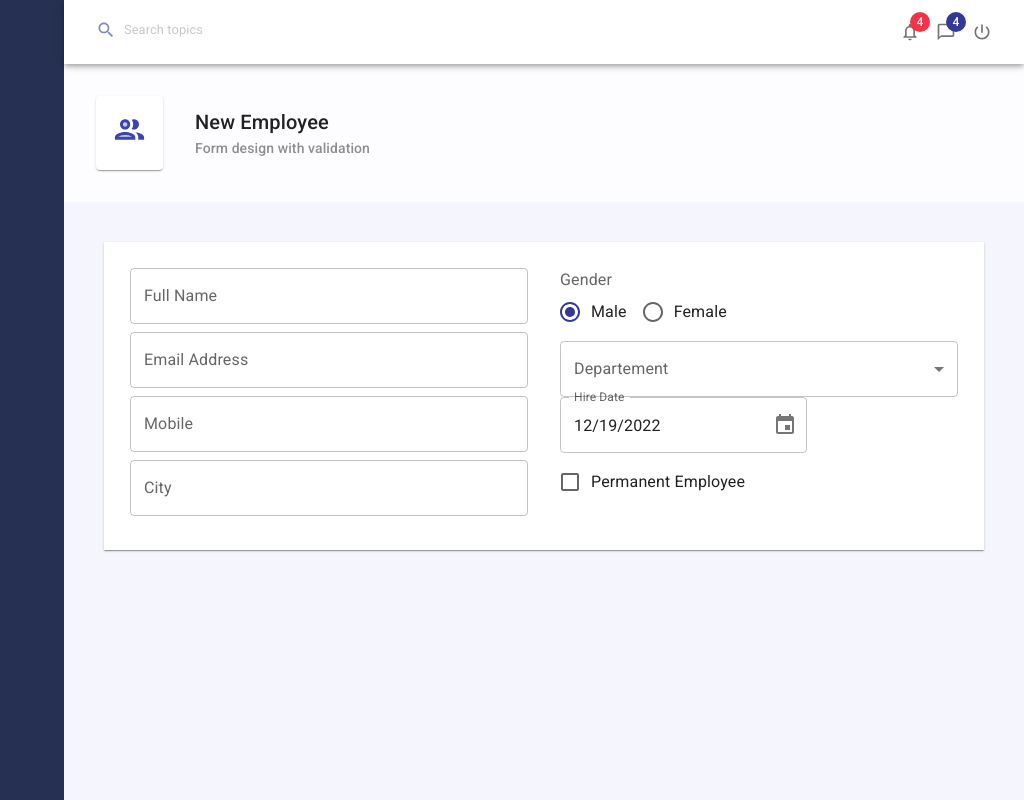
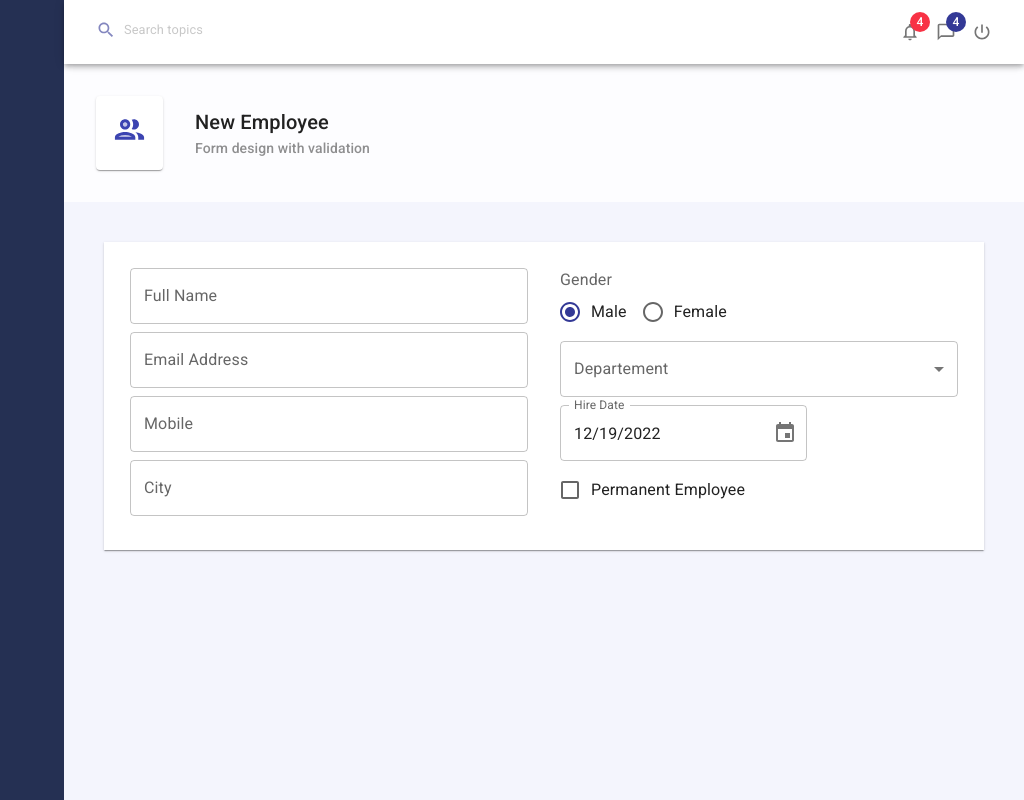
Before and after one commit to urbain32/complete-mui-system, a React (Create React App) app: page / in a window 1280 px wide. Shown: the whole page, without its empty margins (256-1280 px from the left). Built offline with nearby package versions, Linux system fonts and the light colour scheme.

Commit message:
adding a marginbottom

```diff
--- a/src/components/controls/Select.js
+++ b/src/components/controls/Select.js
@@ -9,7 +9,7 @@ import React from "react";
 export default function Select(props) {
   const { name, label, value, onChange, options } = props;
   return (
-    <FormControl variant="outlined" fullWidth>
+    <FormControl variant="outlined" fullWidth sx={{ marginBottom: 1 }}>
       <InputLabel>{label}</InputLabel>
       <MuiSelect name={name} label={label} value={value} onChange={onChange}>
         <MenuItem value="">None</MenuItem>
```
